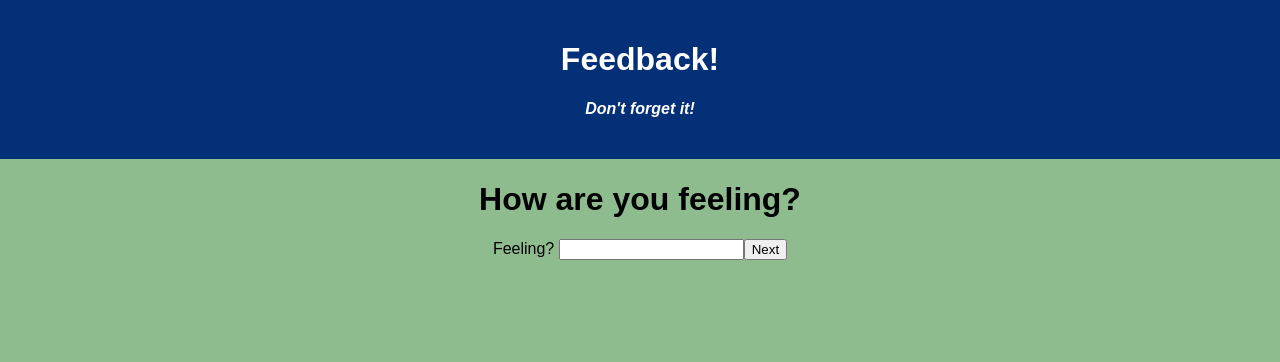
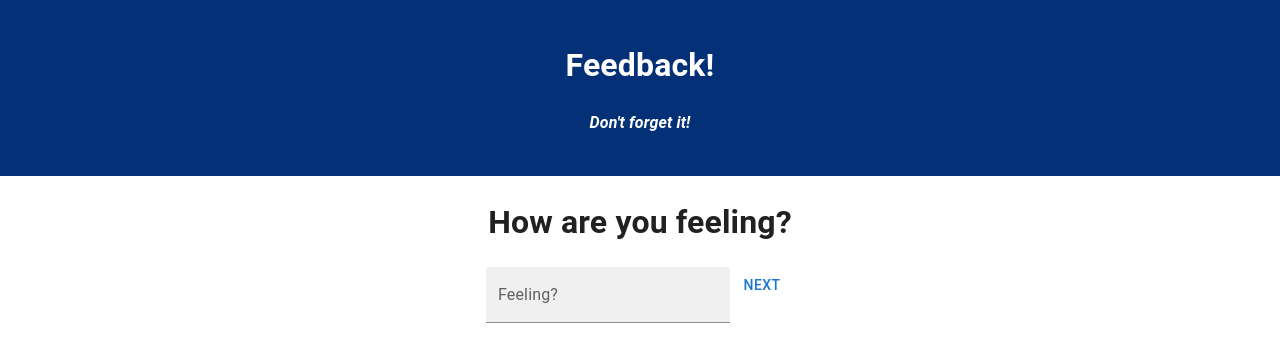
Before and after one commit to 50hp/weekend-redux-feedback-loop, a React (Create React App) app: page /#/ in a window 1280 px wide. Shown: the top 362 px of the page. Built offline with nearby package versions, Linux system fonts and the light colour scheme.

Commit message:
added matierial ui buttons added text fields added new unfilled input state

```diff
--- a/src/components/AdminPanel/AdminPanel.jsx
+++ b/src/components/AdminPanel/AdminPanel.jsx
@@ -1,6 +1,7 @@
 import axios from 'axios';
 import {useEffect, useState} from 'react';
 import TableItem from './TableItem/TableItem.jsx';
+import Button from '@mui/material/Button';
 
 function AdminPanel() {
 
--- a/src/components/AdminPanel/TableItem/TableItem.jsx
+++ b/src/components/AdminPanel/TableItem/TableItem.jsx
@@ -1,4 +1,4 @@
-
+import Button from '@mui/material/Button';
 
 function TableItem({item, putFeedback, deleteFeedback}) {
 
@@ -10,8 +10,8 @@ function TableItem({item, putFeedback, deleteFeedback}) {
             <td>{item.comments}</td>
             <td>{String(item.flagged)}</td>
             <td>{item.date}</td>
-            <td><button onClick={()=> putFeedback(item.id, item.flagged)}>Flagg</button></td>
-            <td><button onClick={()=> deleteFeedback(item.id)}>Delete</button></td>
+            <td><Button onClick={()=> putFeedback(item.id, item.flagged)}>Flag</Button></td>
+            <td><Button onClick={()=> deleteFeedback(item.id)}>Delete</Button></td>
         </>
     );
 }
--- a/src/components/App/App.jsx
+++ b/src/components/App/App.jsx
@@ -6,10 +6,13 @@ import PageFive from '../FormPages/FormPageFive.jsx';
 import { HashRouter as Router, Route, Link } from 'react-router-dom';
 import Success from '../StatusPages/Success.jsx';
 import AdminPanel from '../AdminPanel/AdminPanel.jsx';
+import CssBaseline from '@mui/material/CssBaseline';
 
 function App() {
 
   return (
+
+    <CssBaseline>
     <div className='App'>
       <header className='App-header'>
         <h1 className='App-title'>Feedback!</h1>
@@ -59,6 +62,7 @@ function App() {
         </form>
       </Router>
     </div>
+    </CssBaseline>
   );
 }
 
--- a/src/components/FormPages/FormPage.jsx
+++ b/src/components/FormPages/FormPage.jsx
@@ -1,12 +1,14 @@
 import {useDispatch, useSelector} from 'react-redux';
 import { useHistory } from 'react-router-dom';
 import {useState, useEffect} from 'react';
-
+import Button from '@mui/material/Button';
+import TextField from '@mui/material/TextField';
 
 function Page({nextPath, prePath, type, kind, question, label, page}) {
     const review = useSelector(store => store);
 
     const [input, setInput] = useState(String);
+    const [filled, setFilled] = useState(true);
     const dispatch = useDispatch();
     const history = useHistory();
 
@@ -18,7 +20,7 @@ function Page({nextPath, prePath, type, kind, question, label, page}) {
     const handleSubmit = (event) => {
         event.preventDefault();
         if (input === '' ){
-            alert('fill input');
+            setFilled(false);
             return;
         }
         dispatch({type:type, payload: input});
@@ -46,18 +48,31 @@ function Page({nextPath, prePath, type, kind, question, label, page}) {
 
     return(
 
-        <div>
+        <div className="FormBox">
             <span>
-             {prePath ? (<button onClick={()=>history.push(prePath)}>Back</button>):(<></>)}
+             {prePath ? (<Button onClick={()=>history.push(prePath)}>Back</Button>):(<></>)}
             </span>
              <h1>{question}</h1>
-                    <label name="input">{label}</label>
-                    <input type={kind}
-                           name="input"
-                           value={input}
-                           onChange={(e) => handleChange(e.target.value)}
-                           required/>
-                    <button onClick={handleSubmit}>Next</button>
+                    {(filled) ? (
+                    <TextField id="filled-basic"
+                               label={label}
+                               variant="filled"
+                               type={kind}
+                               onChange={(e) => handleChange(e.target.value)}
+                               value={input}
+                               />
+                    ) : (
+                    <TextField id="filled-basic"
+                               label={label}
+                               variant="filled"
+                               type={kind}
+                               onChange={(e) => handleChange(e.target.value)}
+                               value={input}
+                               error
+                               helperText="Fillout Input!"
+                               />
+                    )}
+                    <Button onClick={handleSubmit}>Next</Button>
         </div>
     );
 }
--- a/src/components/FormPages/FormPageFive.jsx
+++ b/src/components/FormPages/FormPageFive.jsx
@@ -2,6 +2,7 @@ import {useDispatch, useSelector} from 'react-redux';
 import { useHistory } from 'react-router-dom';
 import axios from 'axios';
 import Item from './PageFiveComonents/Item.jsx';
+import Button from '@mui/material/Button';
 
 function PageFive() {
 
@@ -24,7 +25,7 @@ function PageFive() {
 
         <div>
             <span>
-                <button onClick={()=>history.push('/pageFour')}>Back</button>
+                <Button onClick={()=>history.push('/pageFour')}>Back</Button>
             </span>
 
             <h1>Review Your Feedback</h1>
@@ -44,7 +45,7 @@ function PageFive() {
                   title={"Comments:  "}
                   type={"text"}
                   action={"PAGE_FOUR"}/>
-            <button onClick={(event) => handleSubmit(event)}>Submit</button>
+            <Button onClick={(event) => handleSubmit(event)}>Submit</Button>
         </div>
     );
 }
--- a/src/components/FormPages/PageFiveComonents/Item.jsx
+++ b/src/components/FormPages/PageFiveComonents/Item.jsx
@@ -1,4 +1,5 @@
 import {useState} from 'react';
+import Button from '@mui/material/Button';
 import {useEffect} from 'react';
 import {useDispatch} from 'react-redux';
 
@@ -26,7 +27,7 @@ function Item(props) {
     return (
 
 
-        <div>
+        <div className="reviewBox">
                 <label name="reviewInput">{props.title}</label>
                 { edit.clickState ? (
                <span>
@@ -37,7 +38,7 @@ function Item(props) {
                         onChange={(e) => handleChange(e.target.value)}
                         required
                         />
-                    <button onClick={(event)=>handleEdit(event)}>{edit.text}</button>
+                    <Button onClick={(event)=>handleEdit(event)}>{edit.text}</Button>
                 </span>
                 ) : (
                 <span>
@@ -48,7 +49,7 @@ function Item(props) {
                             readOnly
                             required
                             />
-                    <button onClick={(event)=>handleEdit(event)}>{edit.text}</button>
+                    <Button onClick={(event)=>handleEdit(event)}>{edit.text}</Button>
                 </span>
                 )}
 
--- a/src/components/StatusPages/Success.jsx
+++ b/src/components/StatusPages/Success.jsx
@@ -1,5 +1,6 @@
 import {useHistory} from 'react-router-dom';
 import {useDispatch} from 'react-redux';
+import Button from '@mui/material/Button';
 
 function Success() {
         const dispatch = useDispatch();
@@ -13,7 +14,7 @@ function Success() {
     return(
             <div>
                     <h2>Thank You!</h2>
-                    <button onClick={handleNav}>Leave New Feedback</button>
+                    <Button onClick={handleNav}>Leave New Feedback</Button>
             </div>
     );
 }
--- a/src/index.css
+++ b/src/index.css
@@ -2,5 +2,5 @@ body {
   margin: 0;
   padding: 0;
   font-family: sans-serif;
-  background-color: darkseagreen;
+  background-color: white;
 }
```
Also changed, not shown: src/index.js (line endings or trailing spaces).
